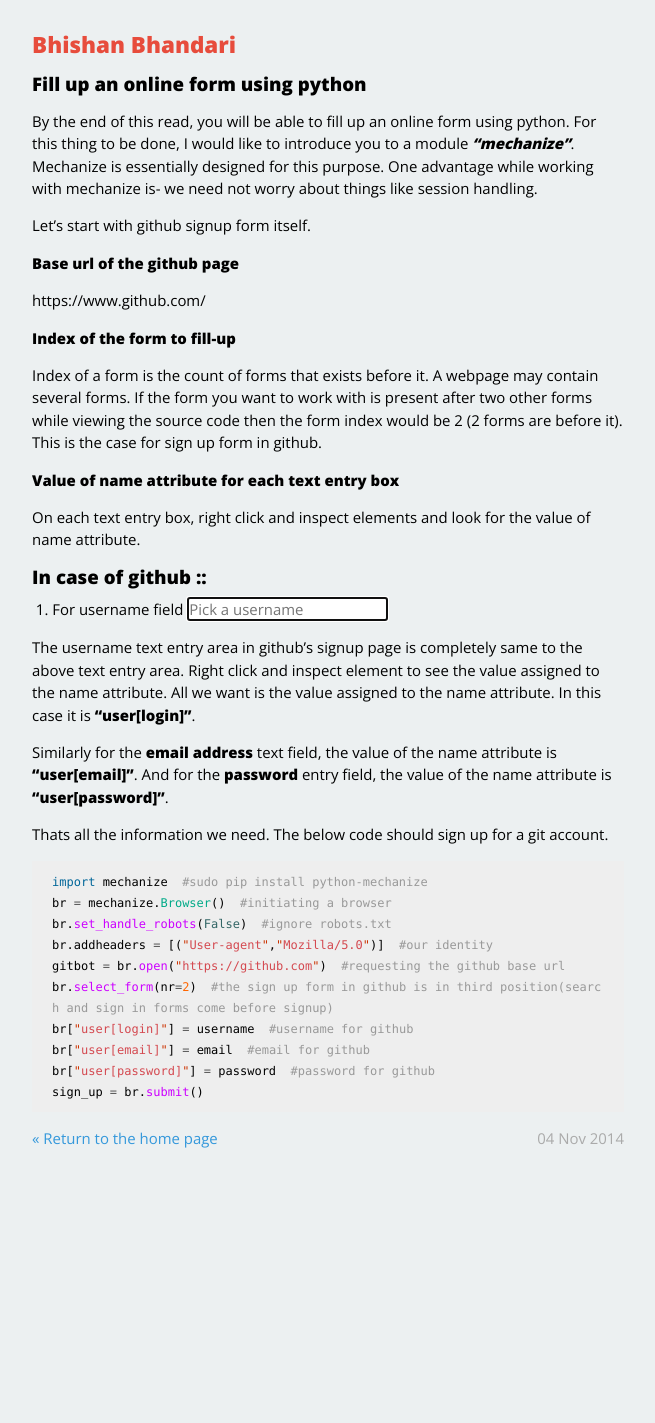
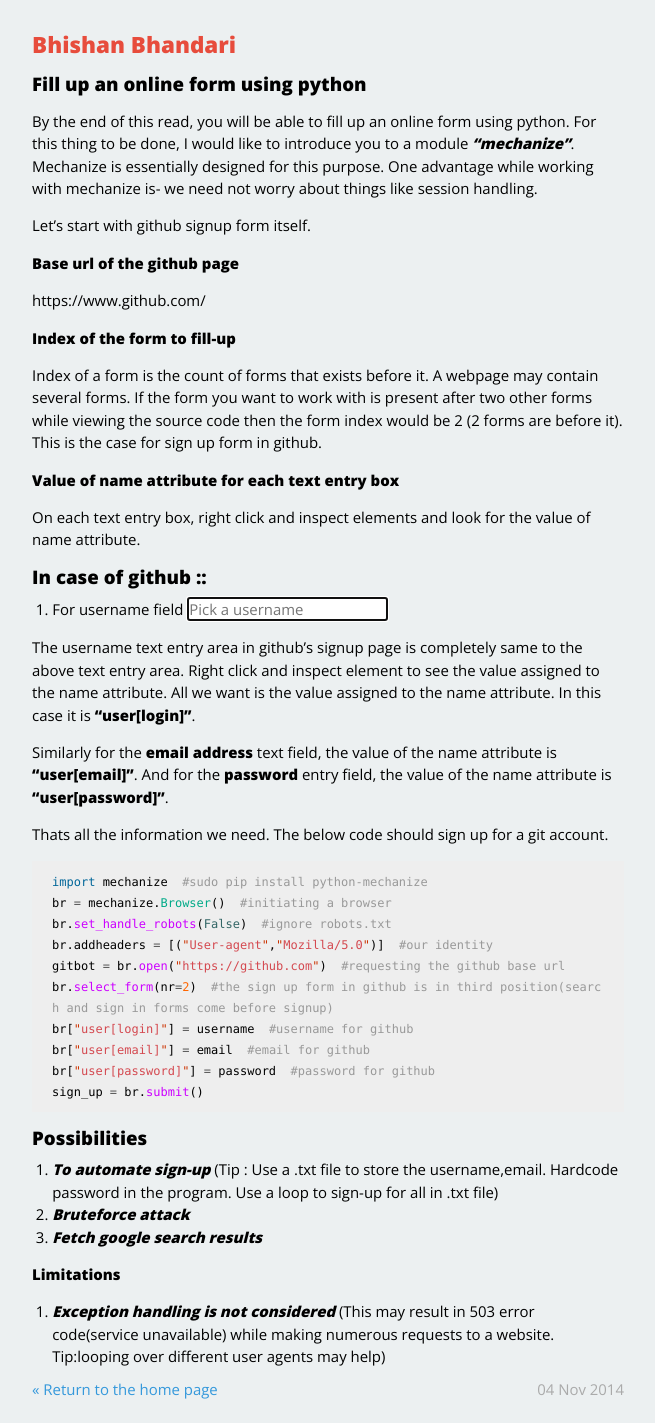
Before and after one commit to bhishan/bhishan.github.io, a Jekyll site: the page built from _posts/2014-11-04-fill-up-online-form-using-python.markdown, in a window 1280 px wide. Shown: the whole page, without its empty margins (312-967 px from the left). Built offline with Jekyll 4.4.1, drawn with Linux system fonts in a browser that asks for light colours; Markdown is read by kramdown in place of the engine named in the settings; before the commit the page ends 1171 px from its top, so only the background shows below that.

Commit message:
Update 2014-11-04-fill-up-online-form-using-python.markdown

```diff
--- a/_posts/2014-11-04-fill-up-online-form-using-python.markdown
+++ b/_posts/2014-11-04-fill-up-online-form-using-python.markdown
@@ -44,3 +44,12 @@ br["user[email]"] = email  #email for github
 br["user[password]"] = password  #password for github
 sign_up = br.submit()
 {% endhighlight %}
+
+**Possibilities**
+-----------------
+1. ***To automate sign-up*** (Tip : Use a .txt file to store the username,email. Hardcode password in the program. Use a loop to sign-up for all in .txt file)
+2. ***Bruteforce attack***
+3. ***Fetch google search results***
+
+**Limitations**
+1. ***Exception handling is not considered*** (This may result in 503 error code(service unavailable) while making numerous requests to a website. Tip:looping over different user agents may help)
```
